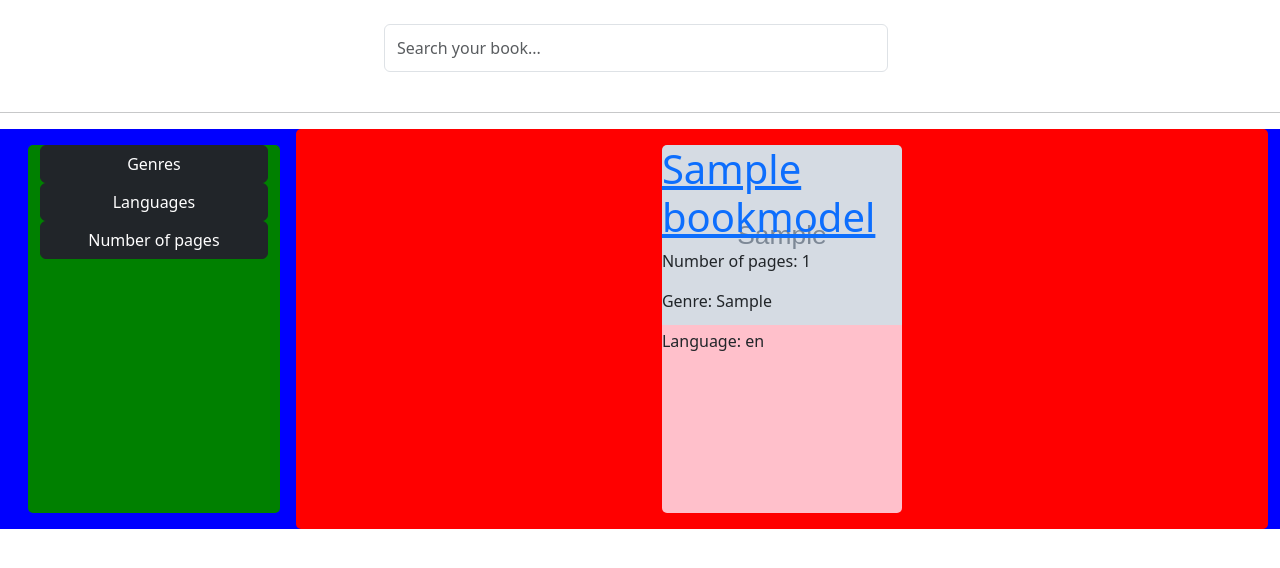
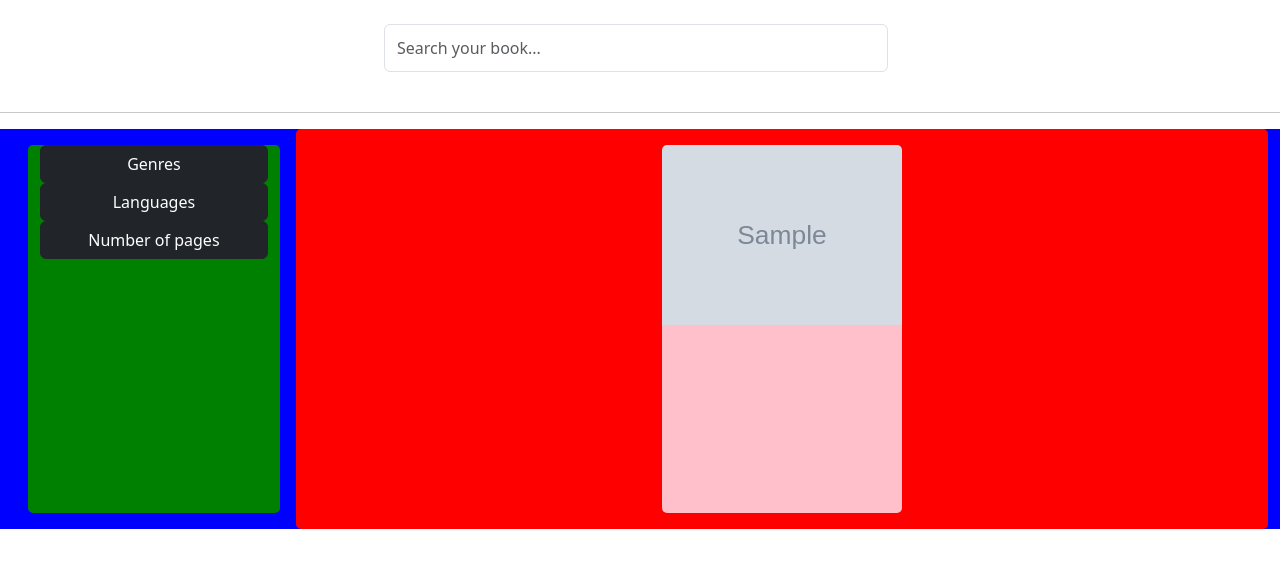
Before and after one commit to PuricelIonut/library, a Django app: page / in a window 1280 px wide. Shown: the part 56-624 px from the top of the page. Run offline with Django 4.2, Linux system fonts and the light colour scheme; tables that the repository leaves empty hold one stand-in row (values such as "Sample post"); grey boxes marked "Sample" are stand-in pictures; some libraries are stand-ins or nearby versions.

Commit message:
add links to book div

```diff
--- a/shelf/templates/home.html
+++ b/shelf/templates/home.html
@@ -92,12 +92,8 @@
         <h1 class="display-6">No book found matching your search terms...</h1>
         {% else %}
             {% for book in books %}
-                <div class="book" style="background-repeat: no-repeat;background-size: contain; background-image: url( {{book.image.url}} )">
-                    <h1><a href="{% url 'book' pk=book.id %}">{{ book.title}}</a></h1>
-                    <p>Number of pages: {{ book.pages }}</p>
-                    <p>Genre: {{ book.genre }}</p>
-                    <p>Language: {{ book.language }}</p>
-                </div>
+                <a href="{% url 'book' pk=book.id %}"><div class="book" style="background-repeat: no-repeat;background-size: contain; background-image: url( {{book.image.url}} )">
+                </div></a>
             {% endfor %}
         {% endif %}
     </div>
```
Also changed, not shown: account/migrations/0002_alter_customusermodel_managers_and_more.py (added), shelf/files/book-covers/anii.jpeg (added), shelf/files/book-covers/hell-bent.jpeg (added), shelf/files/book-covers/marte-rosu.jpeg (added), shelf/files/book-covers/vraja-lumii.jpeg (added).
